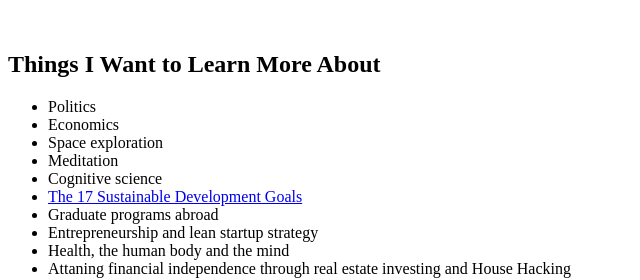
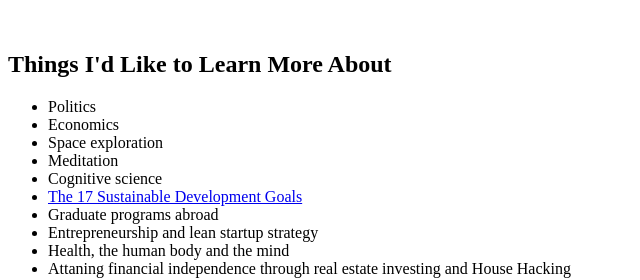
Before and after one commit to james-gannon/special-fiesta, a plain HTML site: page index.html in a window 1280 px wide. Shown: the part 491-771 px from the top of the page, 0-640 px from the left. Drawn offline with Linux system fonts and the light colour scheme.

Commit message:
Update index.html

```diff
--- a/index.html
+++ b/index.html
@@ -44,7 +44,7 @@
       <li>Thinking of ideas for a website</li>
     </ul><br>
 
-    <h2>Things I Want to Learn More About</h2>
+    <h2>Things I'd Like to Learn More About</h2>
       <ul>
         <li>Politics</li>
         <li>Economics</li>
```
